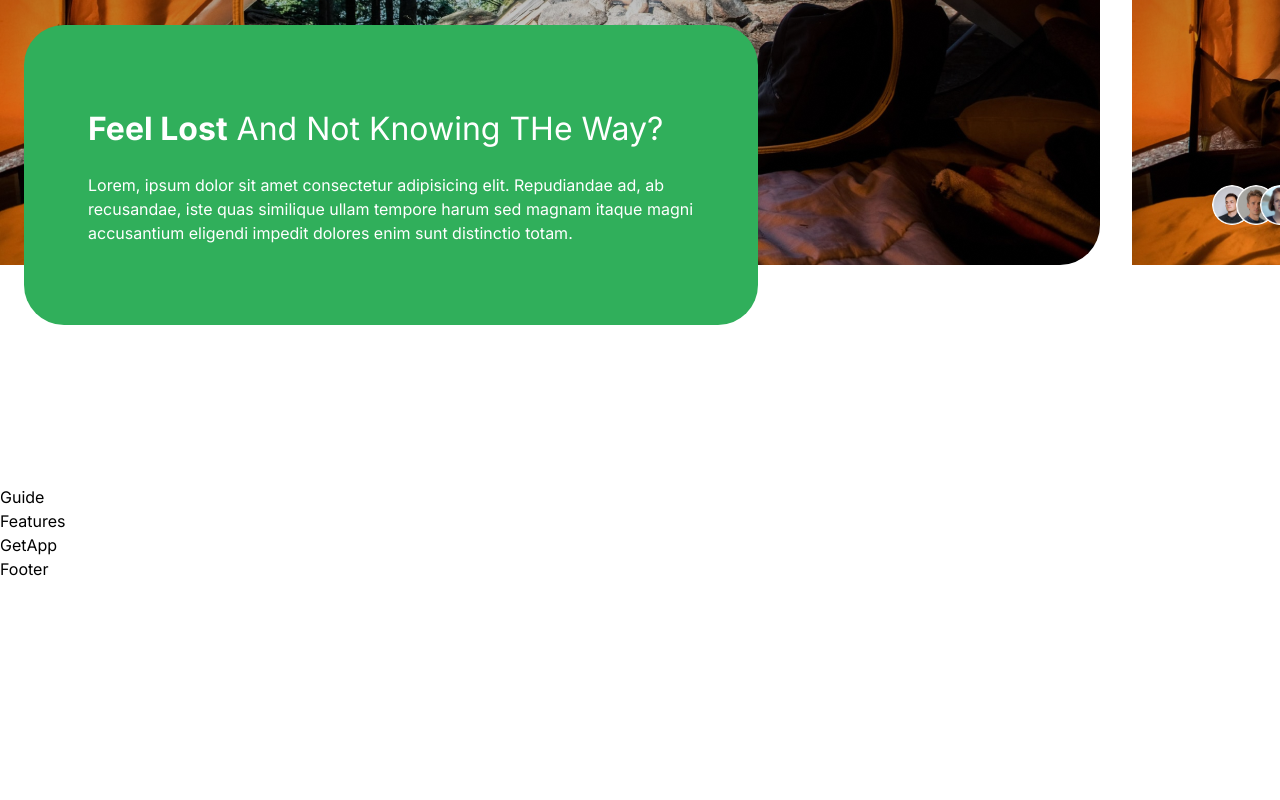
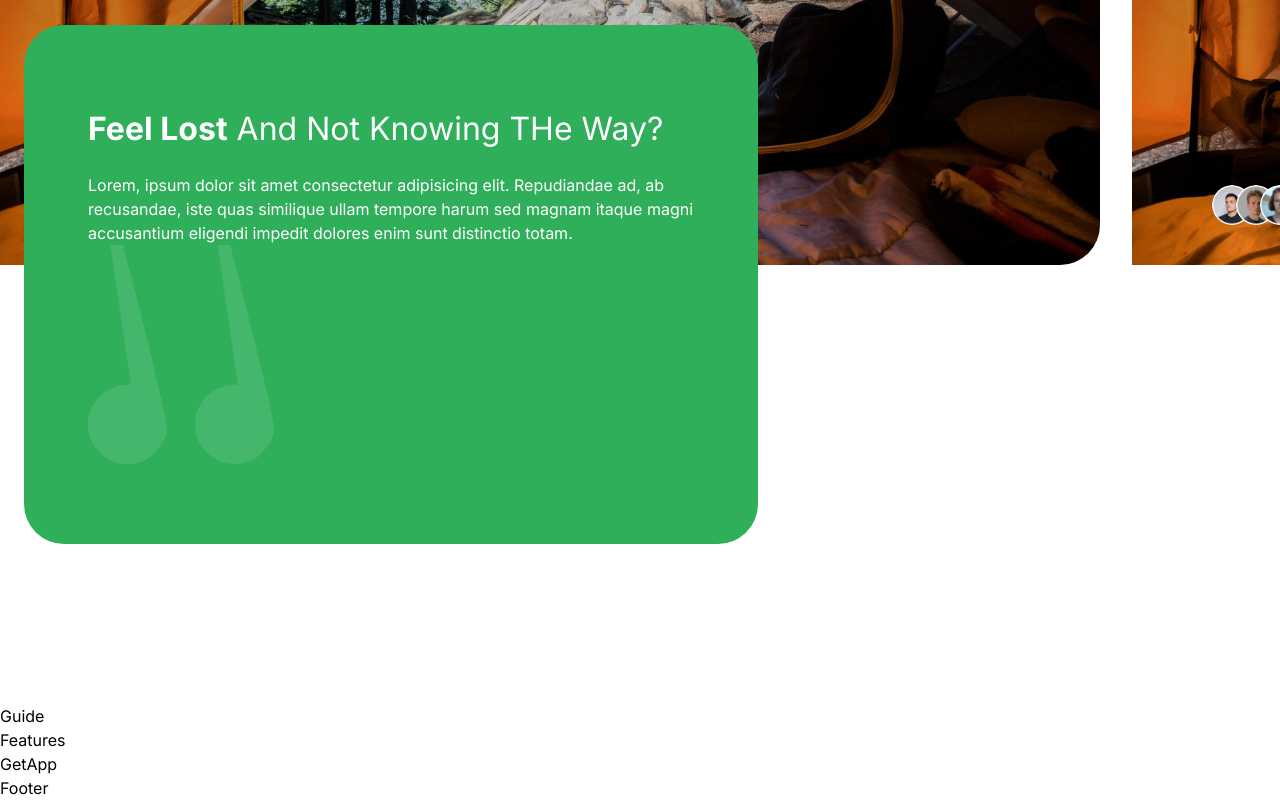
Before and after one commit to SebastianSloma/travel_next, a Next.js app: page / in a window 1280 px wide. Shown: the part 1156-1956 px from the top of the page. Before the commit the page ends 1737 px from the top, so only its background shows below. Built offline with nearby package versions, Linux system fonts and the light colour scheme.

Commit message:
added img

```diff
--- a/components/Camp.tsx
+++ b/components/Camp.tsx
@@ -78,6 +78,7 @@ const Camp = () => {
 						harum sed magnam itaque magni accusantium eligendi impedit dolores
 						enim sunt distinctio totam.
 					</p>
+					<Image src='/quote.svg' alt='camp-2' width={186} height={219}/>
 				</div>
 			</div>
 		</section>
```
Also changed, not shown: public/quote.svg (added).
